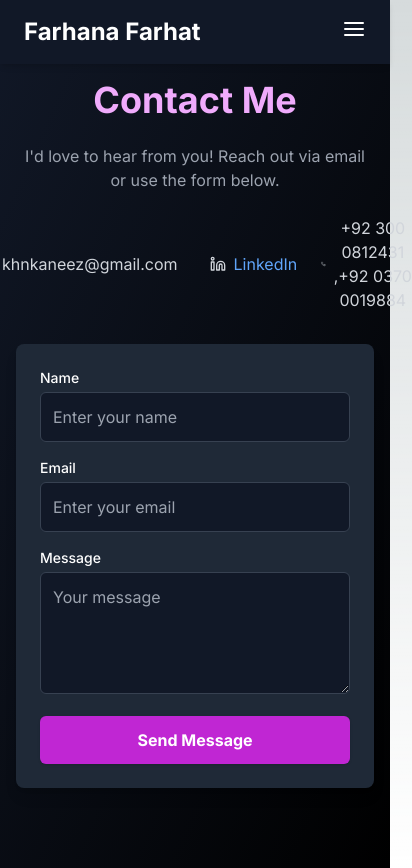
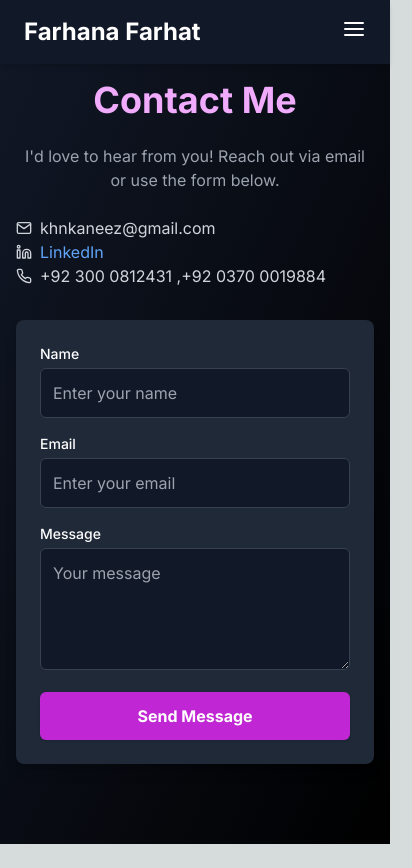
Before and after one commit to oofarhanafarhat/portfolio, a Next.js app: page /contect in a window 390 px wide. Shown: the whole page, 412 px wide, since content can reach past the window. After the commit the page ends 844 px from the top, so only its background shows below. Built offline with nearby package versions, Linux system fonts and the light colour scheme.

Commit message:
added changes contact page for mob responsiveness

```diff
--- a/src/app/contect/page.tsx
+++ b/src/app/contect/page.tsx
@@ -31,7 +31,7 @@ const Contact = () => {
         </motion.p>
 
         {/* Contact Info */}
-        <div className="mb-8 flex justify-center gap-6 text-gray-300">
+        <div className="mb-8 md:flex justify-center items-center gap-6 text-gray-300">
           <div className="flex items-center gap-2">
             <FiMail />
             <span>khnkaneez@gmail.com</span><br />
```
